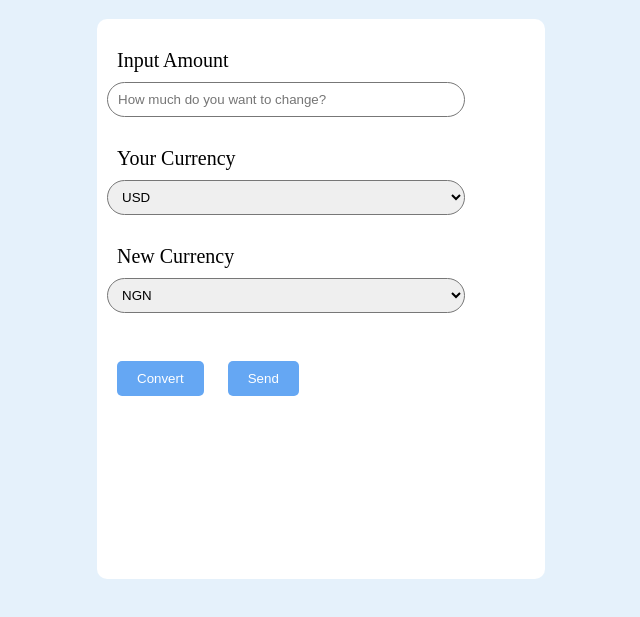
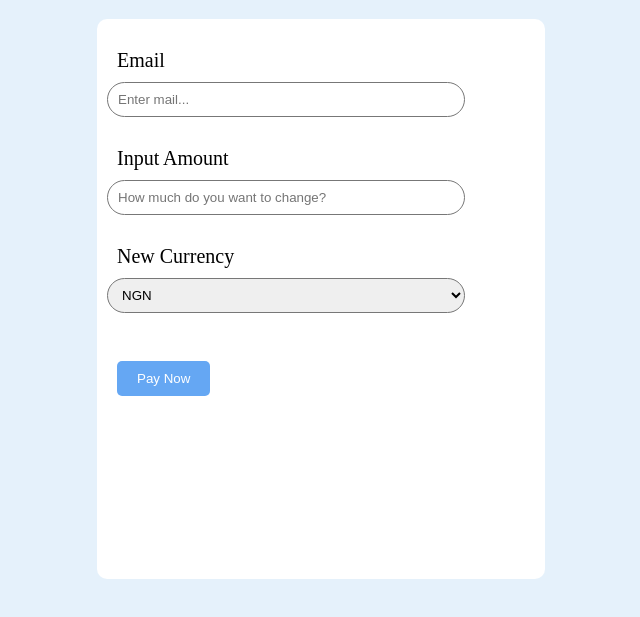
Before and after one commit to Adekomi-Abdulhaleem/Currency-Calculator, a plain HTML site: page index.html in a window 1280 px wide. Shown: the part 61-678 px from the top of the page, without its empty margins (319-959 px from the left). Drawn offline with Linux system fonts and the light colour scheme.

Commit message:
changed the gateway to flutterwave

```diff
--- /dev/null
+++ b/barter.js
@@ -0,0 +1,42 @@
+
+const API_publicKey = "FLWPUBK-cd4aa57c8940d65152be8a015cc053e0-X";
+
+
+
+        // const email = document.getElementById('email').value;
+        // console.log(email)
+        // const currency = document.getElementById('final-currency').value;
+        // console.log(currency)
+        // const amounts = document.getElementById('amount').value;
+        // console.log(amounts)
+
+
+    function payWithRave() {
+        var x = getpaidSetup({
+            PBFPubKey: API_publicKey,
+            customer_email: document.getElementById('email').value,
+            amount: document.getElementById('amount').value,
+            customer_phone: "234099940409",
+            currency: document.getElementById('final-currency').value,
+            txref: "rave-123456",
+            meta: [{
+                metaname: "flightID",
+                metavalue: "AP1234"
+            }],
+            onclose: function() {},
+            callback: function(response) {
+                var txref = response.data.txRef; // collect txRef returned and pass to a                    server page to complete status check.
+                console.log("This is the response returned after a charge", response);
+                if (
+                    response.data.chargeResponseCode == "00" ||
+                    response.data.chargeResponseCode == "0"
+                ) {
+                    // redirect to a success page
+                } else {
+                    // redirect to a failure page.
+                }
+
+                x.close(); // use this to close the modal immediately after payment.
+            }
+        });
+    }
--- a/index.html
+++ b/index.html
@@ -13,19 +13,22 @@
     <main>
         <div class="app-container">
 
+            <label for="email">Email</label> <br>
+            <input type="email" id="email" placeholder="Enter mail..." class="inputs">
+            <br>
 
             <label for="amount">Input Amount</label> <br>
             <input type="text" id="amount" placeholder="How much do you want to change?" class="inputs">
             <br>
 
 
-            <label for="initial-currency">Your Currency</label> <br>
+            <!-- <label for="initial-currency">Your Currency</label> <br>
             <select name="initial-currency" id="initial-currency" class="inputs">
                 <option value="USD">USD</option>
                 <option value="EUR">EUR</option>
                 <option value="GBP">GBP</option>
             </select>
-            <br>
+            <br> -->
 
 
             <label for="final-currency">New Currency</label> <br>
@@ -33,14 +36,24 @@
                 <option value="NGN">NGN</option>
                 <option value="KES">KES</option>
                 <option value="GHS">GHS</option>
+                <option value="USD">USD</option>
+                <option value="EUR">EUR</option>
+                <option value="GBP">GBP</option>
             </select>
             <br>
 
             <h3 id="answer"></h3>
 
-            <button id="calculate">Convert</button>
+            <!-- <button id="calculate">Convert</button> -->
 
-            <a href="" id="send-link"><button id="send">Send</button></a>
+            <!-- <button id="barter" type="submit">Barter</button> -->
+
+            <!-- <a href="" id="send-link"><button id="send">Send</button></a> -->
+
+            <form>
+                <script src="https://api.ravepay.co/flwv3-pug/getpaidx/api/flwpbf-inline.js"></script>
+                <button type="button" onClick="payWithRave()" id="flutter-pay">Pay Now</button>
+            </form>
         </div>
     </main>
     <footer>
@@ -48,6 +61,7 @@
     </footer>
 
 
-    <script src="../Currency-Calculator/app.js"></script>
+    <!-- <script src="../Currency-Calculator/app.js"></script> -->
+    <script src="../Currency-Calculator/barter.js"></script>
 </body>
 </html>
--- a/style.css
+++ b/style.css
@@ -48,7 +48,7 @@ h3 {text-align: center;
     font-style: italic;
 }
 
-#calculate, #send {padding: 10px 20px;
+#calculate, #send, #barter, #flutter-pay {padding: 10px 20px;
                                           background-color: #65A7F3;
                                           border: none;
                                           outline: none;
```
Lines whose indentation alone changed are shown as unchanged.
